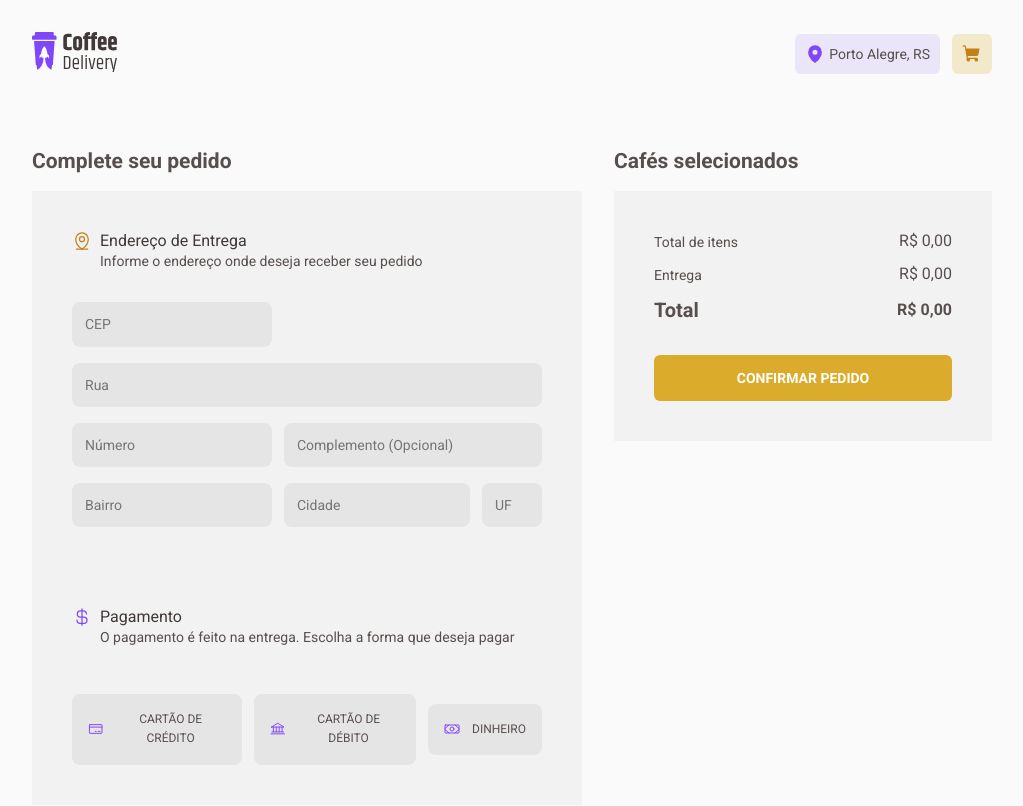
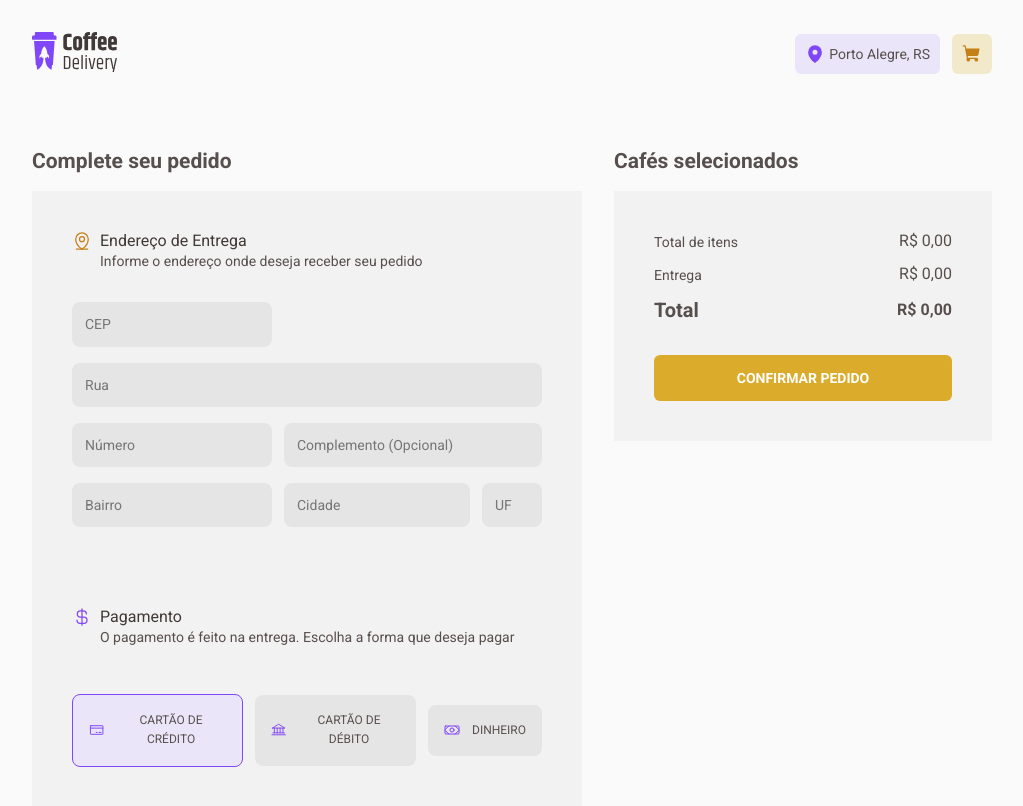
Before and after one commit to RobertoBMJunior/Coffee-Delivery, a React (Vite) app: page /checkout in a window 1280 px wide. Shown: the whole page, without its empty margins (128-1151 px from the left). Built offline with nearby package versions, Linux system fonts and the light colour scheme.

Commit message:
validação de formulario

```diff
--- a/src/components/ChosenCoffeeCard.tsx
+++ b/src/components/ChosenCoffeeCard.tsx
@@ -32,8 +32,6 @@ export function ChosenCoffeeCard ({coffeeName,image,price,qtd}:Coffee) {
         cartCopia.forEach((item)=> {
             if(item.coffeeName === coffeeName){
                 item.qtd += 1;
-                console.log('mudou')
-                console.log(cart)
             }
         })
         setCart(cartCopia)
--- a/src/contexts/CoffeeContext.tsx
+++ b/src/contexts/CoffeeContext.tsx
@@ -1,4 +1,4 @@
-import { ReactNode, createContext, useState } from "react";
+import { ReactNode, createContext, useEffect, useState } from "react";
 
 import ExpressoTradicional from '../images/ExpressoTradicional.svg'
 import ExpressoAmericano from '../images/ExpressoAmericano.svg'
@@ -34,10 +34,23 @@ interface CoffeeCardProps{
     price: number
 }
 
+interface AddressDataProps {
+    cep: string,
+    road: string,
+    number: string,
+    complement: string,
+    neighborhood: string,
+    city: string,
+    uf: string,
+    typePayment: 'Cartão de Crédito' | 'Cartão de Débito' | 'Dinheiro'
+}
+
 interface CoffeeContextType{
+    coffees: CoffeeCardProps[]
     cart: Coffee[]
-    coffees: CoffeeCardProps[]
     setCart: (Coffee: Coffee[]) => void
+    addressData: AddressDataProps
+    setAddressData: (addressData: AddressDataProps) => void
 }
 
 interface CoffeeProviderProps{
@@ -47,7 +60,37 @@ interface CoffeeProviderProps{
 export const CoffeeContext = createContext({} as CoffeeContextType)
 
 export function CoffeeProvider({children}:CoffeeProviderProps) {
-    const [cart, setCart] = useState<Coffee[]>([])
+    const [cart, setCart] = useState<Coffee[]>(recoverLocalStorageCart)
+    const [addressData, setAddressData] = useState<AddressDataProps>(recoverLocalStorageAddressData)
+
+    useEffect(()=>{
+        const stateJSON_1 = JSON.stringify(cart)
+        localStorage.setItem('@coffeeDelivery:cart-1.0.0', stateJSON_1)
+
+        const stateJSON_2 = JSON.stringify(addressData)
+        localStorage.setItem('@coffeeDelivery:addressData-1.0.0', stateJSON_2)
+
+    },[cart, addressData])
+
+    function recoverLocalStorageCart(){
+        const storedStateAsJSON = localStorage.getItem('@coffeeDelivery:cart-1.0.0')
+        if(storedStateAsJSON){
+            return JSON.parse(storedStateAsJSON)
+        }
+        else{
+            return []
+        }
+    }
+
+    function recoverLocalStorageAddressData(){
+        const storedStateAsJSON = localStorage.getItem('@coffeeDelivery:addressData-1.0.0')
+        if(storedStateAsJSON){
+            return JSON.parse(storedStateAsJSON)
+        }
+        else{
+            return {}
+        }
+    }
 
     const coffees = [
         {
@@ -165,6 +208,8 @@ export function CoffeeProvider({children}:CoffeeProviderProps) {
             cart,
             coffees,
             setCart,
+            addressData,
+            setAddressData
         }}>
             {children}
         </CoffeeContext.Provider>
--- a/src/pages/Checkout/index.tsx
+++ b/src/pages/Checkout/index.tsx
@@ -4,20 +4,69 @@ import { ChosenCoffeeCard } from "../../components/ChosenCoffeeCard";
 import { useContext, useEffect } from "react";
 import { CoffeeContext } from "../../contexts/CoffeeContext";
 import { priceFormatter } from "../../utils/priceFormatter";
+import { NavLink } from "react-router-dom";
+import * as z from 'zod';
+import { zodResolver } from "@hookform/resolvers/zod";
+import { Controller, useForm } from "react-hook-form";
+
+const deliveryAddressFormSchema = z.object({
+    cep: z.string(),
+    road: z.string(),
+    number: z.string(),
+    complement: z.string(),
+    neighborhood: z.string(),
+    city: z.string(),
+    uf: z.string(),
+    typePayment: z.enum(['Cartão de Crédito', 'Cartão de Débito', 'Dinheiro'])
+})
+
+type deliveryAddressFormInputs = z.infer<typeof deliveryAddressFormSchema>
+
 
 export function Checkout () {
-    const {cart} = useContext(CoffeeContext)
+    const {cart, addressData ,setAddressData} = useContext(CoffeeContext)
+
+    const { register, handleSubmit, control } = useForm<deliveryAddressFormInputs>({
+        resolver: zodResolver(deliveryAddressFormSchema),
+        defaultValues: {
+            typePayment: 'Cartão de Crédito'
+        }
+    })
 
 
     const totalCoffee = cart.reduce((acumulador,cartItem)=> {
         return acumulador + cartItem.price*cartItem.qtd
     },0)
 
+    var isDisabled = true
+
+    if(totalCoffee != 0) {
+        isDisabled = false
+    }
+
     const entrega = 5.50;
     const total = totalCoffee + entrega;
 
+    function handleConfirmOrder(data: deliveryAddressFormInputs){
+        const newAddressData = {
+            cep: data.cep,
+            road: data.road,
+            number: data.number,
+            complement: data.complement,
+            neighborhood: data.neighborhood,
+            city: data.city,
+            uf: data.uf,
+            typePayment: data.typePayment
+        }
+
+        setAddressData(newAddressData)
+
+        const url = '/success'
+        window.location.assign(url)
+    }
+
     return(
-        <CheckoutContainer>
+        <CheckoutContainer onSubmit={handleSubmit(handleConfirmOrder)} id="form">
             <section>
                 <h2>Complete seu pedido</h2>
                 <DeliveryAddressContainer>
@@ -28,16 +77,53 @@ export function Checkout () {
                             Informe o endereço onde deseja receber seu pedido
                         </div>
                     </div>
-                    <input className="inputtype1" type="text" placeholder="CEP" />
-                    <input type="text" placeholder="Rua" />
+                    <input
+                        className="inputtype1"
+                        type="text"
+                        placeholder="CEP"
+                        required
+                        {...register('cep')}
+                    />
+                    <input
+                        type="text"
+                        placeholder="Rua"
+                        required
+                        {...register('road')}
+                    />
                     <div className="boxInputs">
-                        <input className="inputtype1" type="text" placeholder="Número" />
-                        <input type="text" placeholder="Complemento (Opcional)" />
+                        <input
+                            className="inputtype1"
+                            type="text"
+                            placeholder="Número"
+                            required
+                            {...register('number')}
+                        />
+                        <input
+                            type="text"
+                            placeholder="Complemento (Opcional)"
+                            {...register('complement')}
+                        />
                     </div>
                     <div className="boxInputs2">
-                        <input className="inputtype1" type="text" placeholder="Bairro" />
-                        <input type="text" placeholder="Cidade" />
-                        <input type="text" placeholder="UF" />
+                        <input
+                            className="inputtype1"
+                            type="text"
+                            placeholder="Bairro"
+                            required
+                            {...register('neighborhood')}
+                        />
+                        <input
+                            type="text"
+                            placeholder="Cidade"
+                            required
+                            {...register('city')}
+                            />
+                        <input
+                            type="text"
+                            placeholder="UF"
+                            required
+                            {...register('uf')}
+                        />
                     </div>
                 </DeliveryAddressContainer>
 
@@ -50,23 +136,31 @@ export function Checkout () {
                         </div>
                     </div>
 
-                    <PaymentType>
-                        <PaymentOptions value="credito">
+                    <Controller
+                        control={control}
+                        name="typePayment"
+                        render={({field})=> {
+                            return (
+                                <PaymentType onValueChange={field.onChange} value={field.value}>
+                                    <PaymentOptions value="Cartão de Crédito">
                                         <CreditCard size={16}/>
                                         <span>CARTÃO DE CRÉDITO</span>
                                     </PaymentOptions>
 
-                        <PaymentOptions value="debito">
+                                    <PaymentOptions value="Cartão de Débito">
                                         <Bank size={16}/>
                                         <span>CARTÃO DE DÉBITO</span>
                                     </PaymentOptions>
 
-                        <PaymentOptions value="dinheiro">
+                                    <PaymentOptions value="Dinheiro">
                                         <Money size={16}/>
                                         <span>DINHEIRO</span>
                                     </PaymentOptions>
+                                </PaymentType>
+                            )
+                        }}
+                    />
 
-                    </PaymentType>
                 </PaymentContainer>
             </section>
 
@@ -101,9 +195,11 @@ export function Checkout () {
                             <span>{totalCoffee ? priceFormatter.format(total): priceFormatter.format(0)}</span>
                         </div>
                     </div>
-                    <button>
+
+                    <button className="confirmOrder" type="submit" form="form" disabled={isDisabled}>
                         Confirmar Pedido
                     </button>
+
                 </CartContainer>
             </section>
         </CheckoutContainer>
--- a/src/pages/Checkout/styles.ts
+++ b/src/pages/Checkout/styles.ts
@@ -1,24 +1,24 @@
 import styled from "styled-components";
 import * as RadioGroup from '@radix-ui/react-radio-group';
 
-export const CheckoutContainer = styled.main`
+export const CheckoutContainer = styled.form`
     display: flex;
     gap: 2rem;
     align-items: start;
 
     margin-top: 2.5rem;
 
-    section{
+    section, form{
         flex: 1;
     }
 
-    section>h2{
-            margin-bottom: 1rem;
+    section>h2, form>h2{
+        margin-bottom: 1rem;
     }
 
 
 `
-export const DeliveryAddressContainer = styled.form`
+export const DeliveryAddressContainer = styled.section`
     padding: 2.5rem;
 
     display: flex;
@@ -194,7 +194,11 @@ export const CartContainer = styled.section`
         }
     }
 
-    &>button{
+    .confirmOrder{
+        text-decoration: none;
+
+        width: 100%;
+
         font-weight: 700;
         line-height: 160%;
 
@@ -213,9 +217,19 @@ export const CartContainer = styled.section`
 
         transition: background-color 0.2s;
 
+        a{
+            width: 100%;
+            text-decoration: none;
+            color: ${props=> props.theme["white-1"]};
+        }
+
         &:hover{
             background-color: ${props => props.theme["yellow-dark"]};
             transition: background-color 0.2s;
         }
+
+        &:disabled{
+            cursor: not-allowed;
+        }
     }
 `
--- a/src/pages/Success/index.tsx
+++ b/src/pages/Success/index.tsx
@@ -1,8 +1,12 @@
 import { SuccessContainer } from "./styles";
 import Entregador from '../../images/Entregador.svg'
 import { CurrencyDollar, MapPin, Timer } from "phosphor-react";
+import { useContext } from "react";
+import { CoffeeContext } from "../../contexts/CoffeeContext";
 
 export function Success () {
+    const {addressData} = useContext(CoffeeContext)
+
     return(
         <SuccessContainer>
             <h1>Uhu! Pedido confirmado</h1>
@@ -14,8 +18,12 @@ export function Success () {
                             <MapPin size={16} weight="fill"/>
                         </div>
                         <div>
-                            <span>Entrega em Rua João Daniel Martinelli, 102</span>
-                            <span>Farrapos - Porto Alegre, RS</span>
+                            <span>Entrega em
+                                {addressData.road},
+                                {addressData.number}
+                                {addressData.complement ? `- ${addressData.complement}` : null}</span>
+
+                            <span>{addressData.neighborhood} - {addressData.city}, {addressData.uf}</span>
                         </div>
                     </article>
 
@@ -35,7 +43,7 @@ export function Success () {
                         </div>
                         <div>
                             <span>Pagamento na entrega</span>
-                            <span>Cartão de Crédito</span>
+                            <span>{addressData.typePayment}</span>
                         </div>
                     </article>
 
```
Lines whose indentation alone changed are shown as unchanged.
